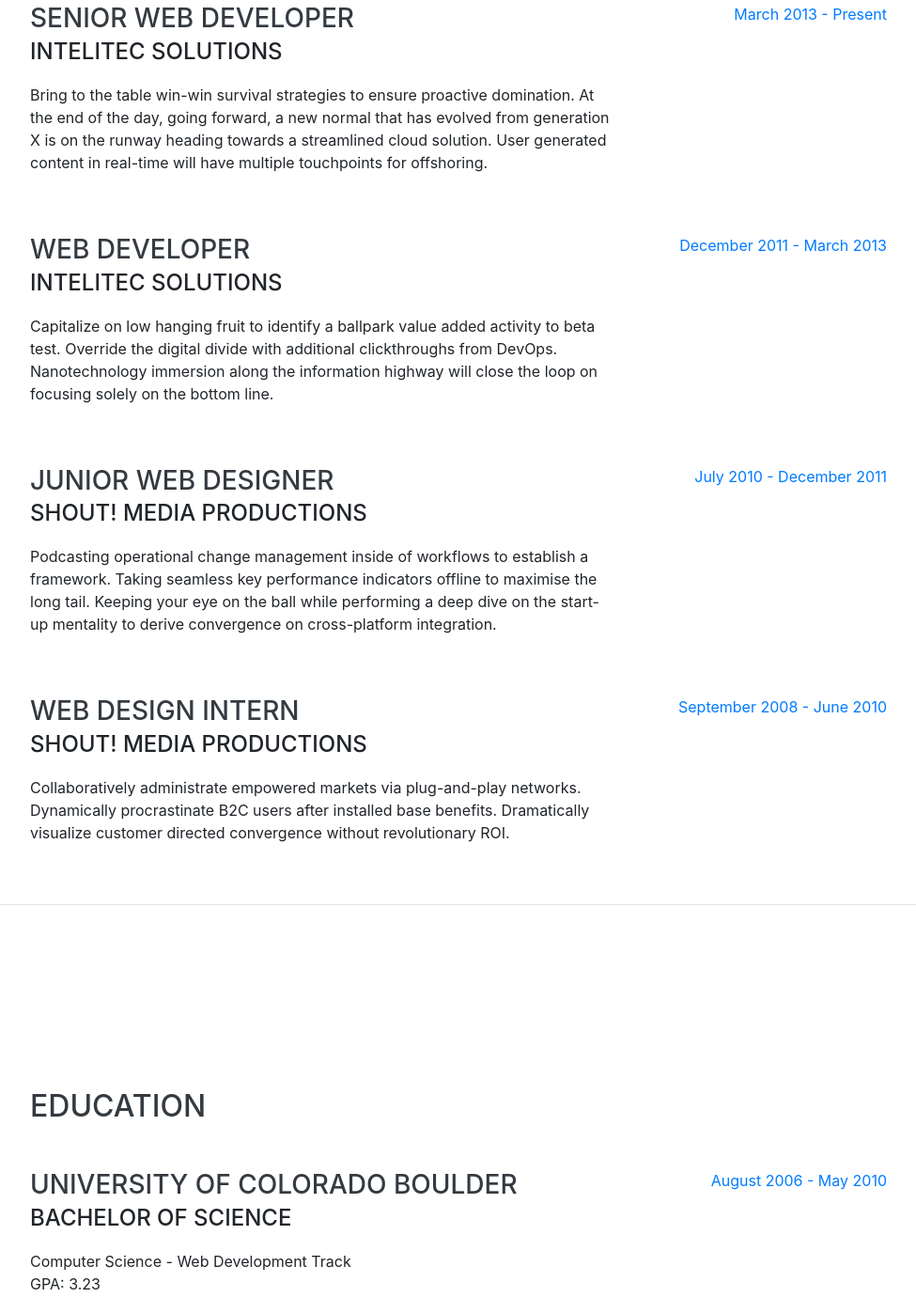
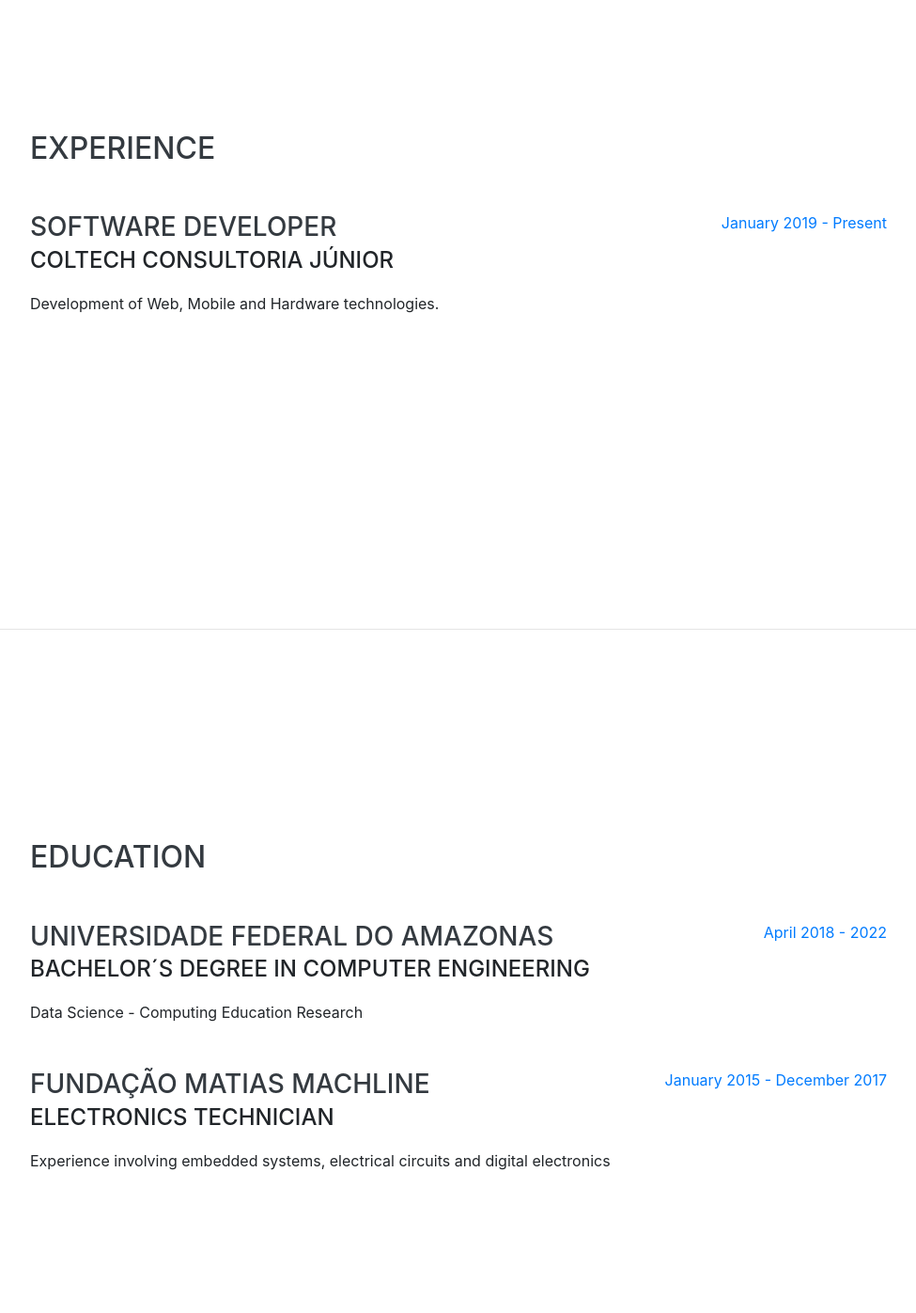
Before and after one commit to Evoney/evoneytavares.github.io, a website with bundled scripts: page index.html in a window 1280 px wide. Shown: the part 932-2329 px from the top of the page at 94% size, without its empty margins (288-1263 px from the left). Built offline with nearby package versions, Linux system fonts and the light colour scheme; some icons are missing; a web font is replaced by a local one.

Commit message:
uploud cv

```diff
--- a/index.html
+++ b/index.html
@@ -19,6 +19,7 @@
   <link href="vendor/fontawesome-free/css/all.min.css" rel="stylesheet">
 
   <!-- Custom styles for this template -->
+  <link rel="stylesheet" href="https://cdn.rawgit.com/jpswalsh/academicons/master/css/academicons.min.css">
   <link href="css/resume.min.css" rel="stylesheet">
 
 </head>
@@ -55,6 +56,9 @@
         <li class="nav-item">
           <a class="nav-link js-scroll-trigger" href="#awards">Awards</a>
         </li>
+        <li class="nav-item">
+          <a class="nav-link js-scroll-trigger" href="files/CV English.pdf" target="_blank">CV</a>
+        </li>
       </ul>
     </div>
   </nav>
@@ -69,7 +73,7 @@
         <div class="subheading mb-5">Rua Imperatriz · Novo Aleixo · Manaus - AM · +55 (92) 99618-1893 ·
           <a href="mailto:evoney.tavares@gmail.com">evoney.tavares@gmail.com</a>
         </div>
-        <p class="lead mb-5">I am experienced in leveraging agile frameworks to provide a robust synopsis for high level overviews. Iterative approaches to corporate strategy foster collaborative thinking to further the overall value proposition.</p>
+        <p class="lead mb-5">I am a student and researcher in the Computer Engineering environment, and fascinated by technology because it is a area I am most challenged and delighted at the same time. The areas of computing where I am most interested are in information security, data science, machine learning and mobile applications.</p>
         <div class="social-icons">
           <a href="https://www.linkedin.com/in/evoney-mendonça/" target="_blank">
             <i class="fab fa-linkedin-in"></i>
@@ -83,62 +87,30 @@
           <a href="https://www.facebook.com/evoney.mendonca/" target="_blank">
             <i class="fab fa-facebook-f"></i>
           </a>
+          <a href="http://lattes.cnpq.br/8965630855772599" target="_blank">
+            <i class="ai ai-lattes"></i>
+          </a>
         </div>
       </div>
     </section>
 
     <hr class="m-0">
 
-    <section class="resume-section p-3 p-lg-5 d-flex justify-content-center" id="experience">
+    <section class="resume-section p-3 p-lg-5 d-flex align-items-center" id="experience">
       <div class="w-100">
         <h2 class="mb-5">Experience</h2>
 
         <div class="resume-item d-flex flex-column flex-md-row justify-content-between mb-5">
           <div class="resume-content">
-            <h3 class="mb-0">Senior Web Developer</h3>
-            <div class="subheading mb-3">Intelitec Solutions</div>
-            <p>Bring to the table win-win survival strategies to ensure proactive domination. At the end of the day, going forward, a new normal that has evolved from generation X is on the runway heading towards a streamlined cloud solution. User generated content in real-time will have multiple touchpoints for offshoring.</p>
+            <h3 class="mb-0">Software Developer</h3>
+            <div class="subheading mb-3">Coltech Consultoria Júnior</div>
+            <p>Development of Web, Mobile and Hardware technologies.</p>
           </div>
           <div class="resume-date text-md-right">
-            <span class="text-primary">March 2013 - Present</span>
+            <span class="text-primary">January 2019 - Present</span>
           </div>
         </div>
-
-        <div class="resume-item d-flex flex-column flex-md-row justify-content-between mb-5">
-          <div class="resume-content">
-            <h3 class="mb-0">Web Developer</h3>
-            <div class="subheading mb-3">Intelitec Solutions</div>
-            <p>Capitalize on low hanging fruit to identify a ballpark value added activity to beta test. Override the digital divide with additional clickthroughs from DevOps. Nanotechnology immersion along the information highway will close the loop on focusing solely on the bottom line.</p>
-          </div>
-          <div class="resume-date text-md-right">
-            <span class="text-primary">December 2011 - March 2013</span>
-          </div>
-        </div>
-
-        <div class="resume-item d-flex flex-column flex-md-row justify-content-between mb-5">
-          <div class="resume-content">
-            <h3 class="mb-0">Junior Web Designer</h3>
-            <div class="subheading mb-3">Shout! Media Productions</div>
-            <p>Podcasting operational change management inside of workflows to establish a framework. Taking seamless key performance indicators offline to maximise the long tail. Keeping your eye on the ball while performing a deep dive on the start-up mentality to derive convergence on cross-platform integration.</p>
-          </div>
-          <div class="resume-date text-md-right">
-            <span class="text-primary">July 2010 - December 2011</span>
-          </div>
-        </div>
-
-        <div class="resume-item d-flex flex-column flex-md-row justify-content-between">
-          <div class="resume-content">
-            <h3 class="mb-0">Web Design Intern</h3>
-            <div class="subheading mb-3">Shout! Media Productions</div>
-            <p>Collaboratively administrate empowered markets via plug-and-play networks. Dynamically procrastinate B2C users after installed base benefits. Dramatically visualize customer directed convergence without revolutionary ROI.</p>
-          </div>
-          <div class="resume-date text-md-right">
-            <span class="text-primary">September 2008 - June 2010</span>
-          </div>
-        </div>
-
       </div>
-
     </section>
 
     <hr class="m-0">
@@ -149,24 +121,27 @@
 
         <div class="resume-item d-flex flex-column flex-md-row justify-content-between mb-5">
           <div class="resume-content">
-            <h3 class="mb-0">University of Colorado Boulder</h3>
-            <div class="subheading mb-3">Bachelor of Science</div>
-            <div>Computer Science - Web Development Track</div>
-            <p>GPA: 3.23</p>
+            <h3 class="mb-0">Universidade Federal do Amazonas</h3>
+            <div class="subheading mb-3">Bachelor´s Degree in Computer Engineering</div>
+            <div>Data Science - Computing Education Research</div>
+            <!---
+              <p>GPA: 3.23</p>
+            -->
           </div>
           <div class="resume-date text-md-right">
-            <span class="text-primary">August 2006 - May 2010</span>
+            <span class="text-primary">April 2018 - 2022</span>
           </div>
         </div>
 
         <div class="resume-item d-flex flex-column flex-md-row justify-content-between">
           <div class="resume-content">
-            <h3 class="mb-0">James Buchanan High School</h3>
-            <div class="subheading mb-3">Technology Magnet Program</div>
-            <p>GPA: 3.56</p>
+            <h3 class="mb-0">Fundação Matias Machline</h3>
+            <div class="subheading mb-3">Electronics Technician</div>
+            <div>Experience involving embedded systems, electrical circuits
+              and digital electronics</div>
           </div>
           <div class="resume-date text-md-right">
-            <span class="text-primary">August 2002 - May 2006</span>
+            <span class="text-primary">January 2015 - December 2017</span>
           </div>
         </div>
 
@@ -205,16 +180,22 @@
           <li class="list-inline-item">
             <i class="fab fa-npm"></i>
           </li>
+          <li class="list-inline-item">
+            <i class="fab fa-r-project"></i>
+          </li>
+          <li class="list-inline-item">
+            <i class="fab fa-python"></i>
+          </li>
         </ul>
 
         <div class="subheading mb-3">Workflow</div>
         <ul class="fa-ul mb-0">
           <li>
             <i class="fa-li fa fa-check"></i>
-            Mobile-First, Responsive Design</li>
+            Mobile-First, CI/CD, Containerization </li>
           <li>
             <i class="fa-li fa fa-check"></i>
-            Cross Browser Testing &amp; Debugging</li>
+            Data Analytics &amp; Debugging</li>
           <li>
             <i class="fa-li fa fa-check"></i>
             Cross Functional Teams</li>
```
Also changed, not shown: 1 other file.
